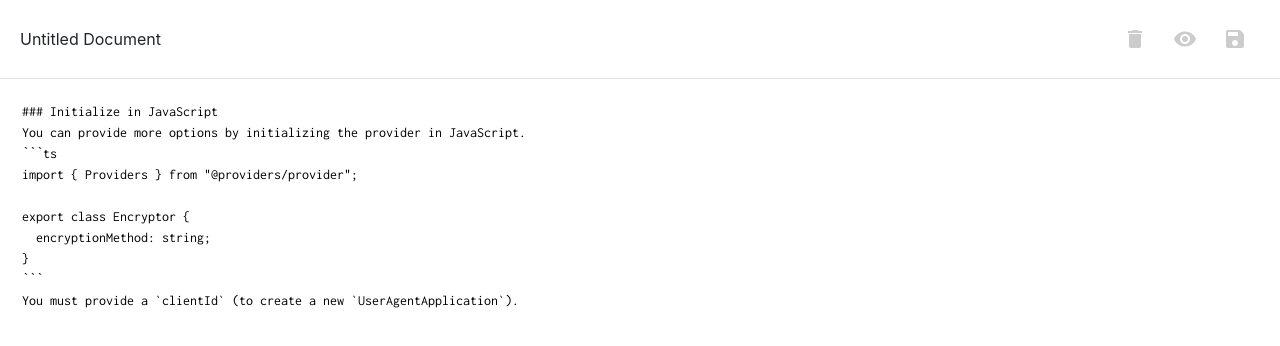
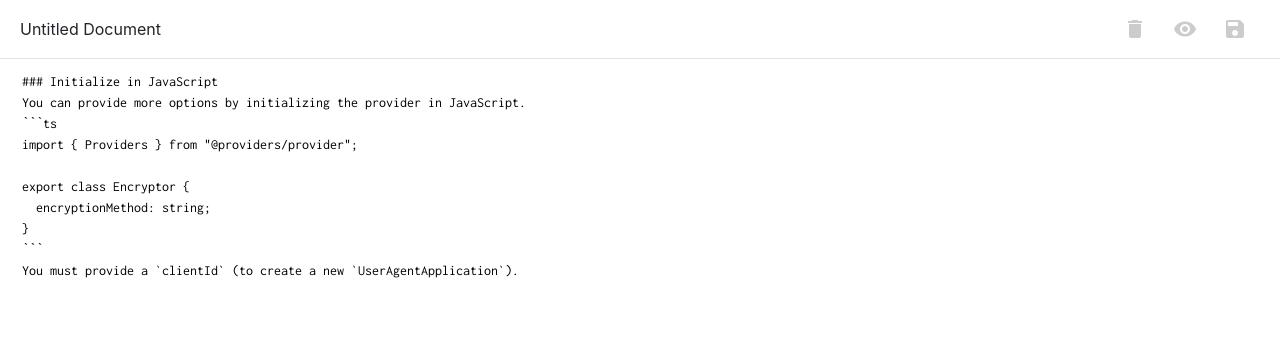
Before and after one commit to Christian-007/marknotes-fe, an Angular app: page /notes/note in a window 1280 px wide. Shown: the top 346 px of the page. Built offline with nearby package versions, Linux system fonts and the light colour scheme.

Commit message:
refactor(_constants): adjust $layout_padding pixels

```diff
--- a/src/app/shared/components/topbar/topbar.component.scss
+++ b/src/app/shared/components/topbar/topbar.component.scss
@@ -1,6 +1,6 @@
 @import '../../../../assets/constants';
 
 .topbar {
-  padding: 20px;
+  padding: $layout_padding;
   border-bottom: 1px solid $border_color;
 }
--- a/src/assets/_constants.scss
+++ b/src/assets/_constants.scss
@@ -8,4 +8,4 @@ $code_background_light: #fafafa;
 $code_border_light: #e3e3e3;
 
 // Spacings
-$layout_padding: 20px;
+$layout_padding: 10px 20px;
```
